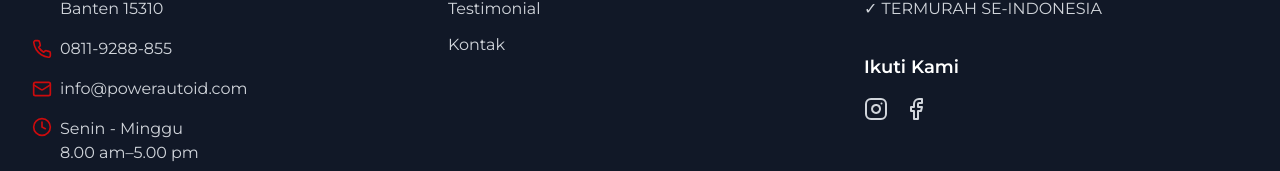
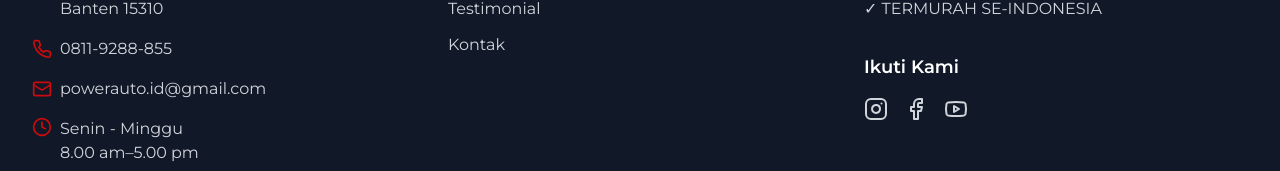
Before and after one commit to revothan/power-auto-id-website, a React (Vite) app: page / in a window 1280 px wide. Shown: the part 2813-2984 px from the top of the page. Built offline with nearby package versions, Linux system fonts and the light colour scheme; no server answers; the database is empty.

Commit message:
Update contact information in Footer component

```diff
--- a/src/components/layout/Footer.tsx
+++ b/src/components/layout/Footer.tsx
@@ -1,5 +1,5 @@
 import { Link } from 'react-router-dom'
-import { MapPin, Phone, Clock, Instagram, Facebook, Mail } from 'lucide-react'
+import { MapPin, Phone, Clock, Instagram, Facebook, Mail, Youtube } from 'lucide-react'
 import { Button } from '@/components/ui/button'
 
 const navigation = {
@@ -13,13 +13,18 @@ const navigation = {
   social: [
     {
       name: 'Instagram',
-      href: 'https://www.instagram.com/powerautoid/',
+      href: 'https://www.instagram.com/powerauto.id/',
       icon: Instagram,
     },
     {
       name: 'Facebook',
-      href: 'https://www.facebook.com/powerautoid',
+      href: 'https://www.facebook.com/profile.php?id=100028005073442&mibextid=ZbWKwL',
       icon: Facebook,
+    },
+    {
+      name: 'Youtube',
+      href: 'https://www.youtube.com/c/PowerAutoTV',
+      icon: Youtube,
     },
   ],
 }
@@ -61,8 +66,8 @@ export default function Footer() {
               </div>
               <div className="flex items-center">
                 <Mail className="mr-2 h-5 w-5 shrink-0 text-primary" />
-                <a href="mailto:info@powerautoid.com" className="hover:text-primary">
-                  info@powerautoid.com
+                <a href="mailto:powerauto.id@gmail.com" className="hover:text-primary">
+                  powerauto.id@gmail.com
                 </a>
               </div>
               <div className="flex items-start">
```
